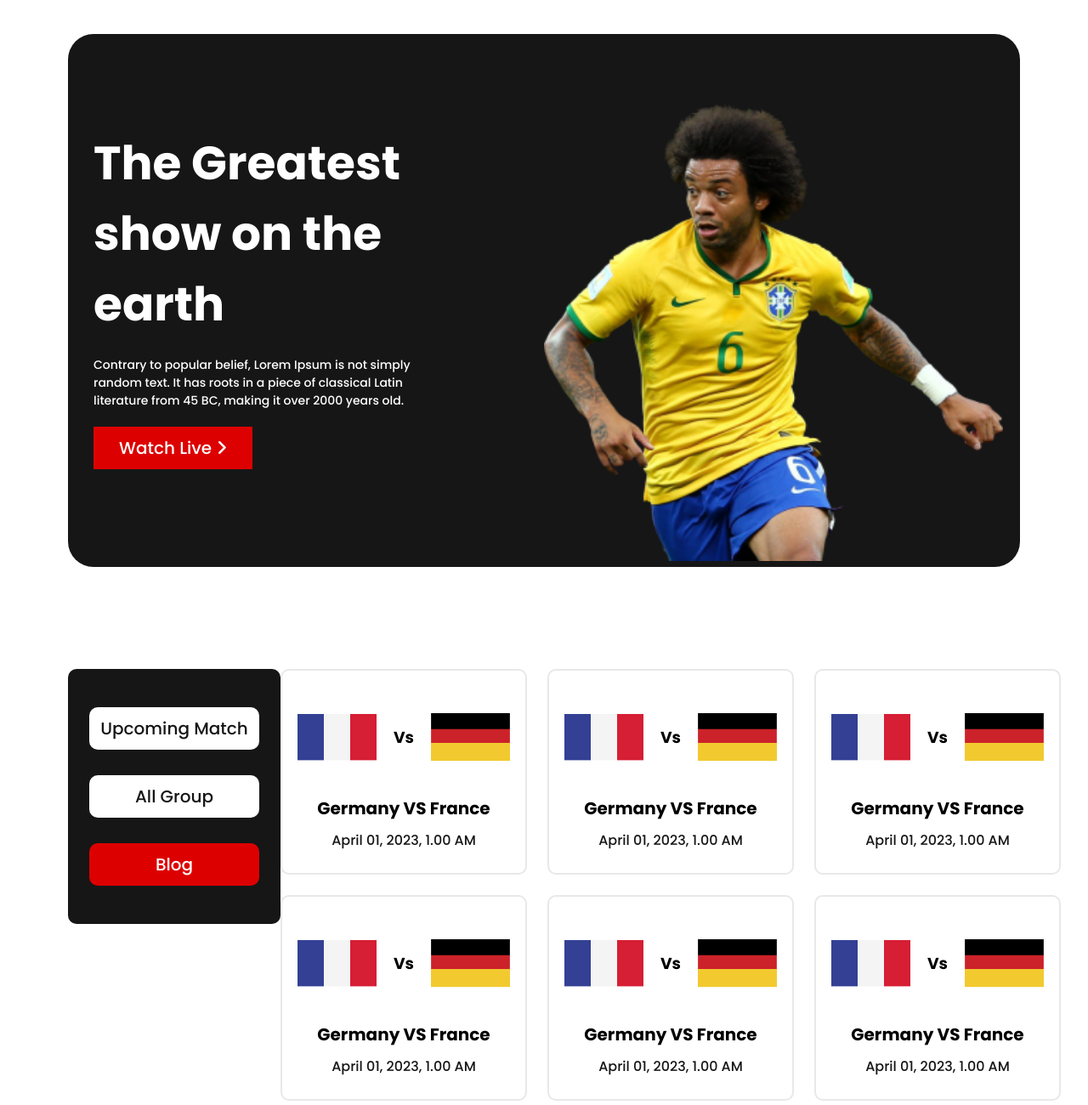
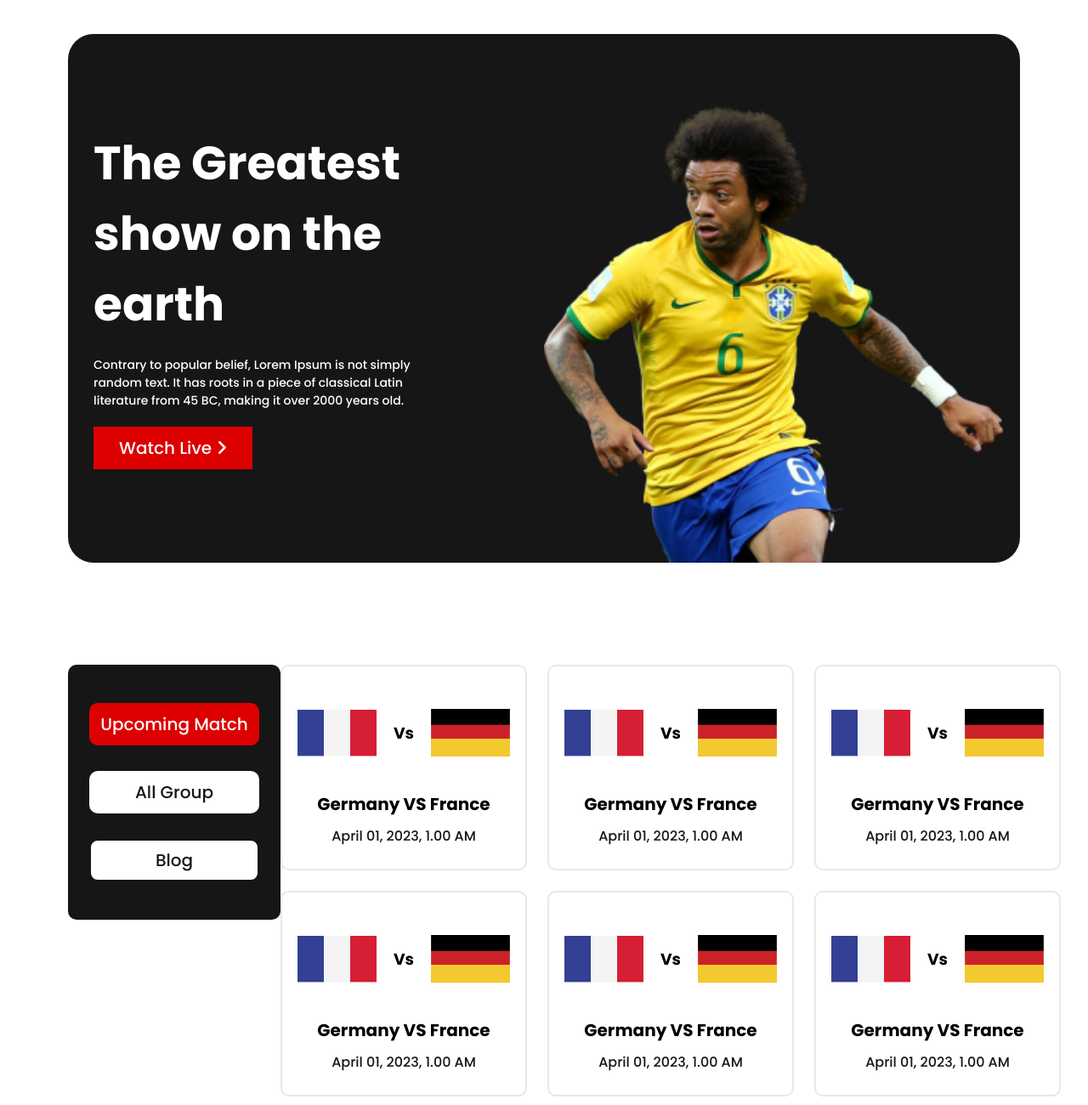
Before and after one commit to shamim-s/world-cup-second-page, a plain HTML site: page index.html in a window 1280 px wide. Shown: the top 1300 px of the page at 85% size. Drawn offline with Linux system fonts and the light colour scheme.

Commit message:
Page two final

```diff
--- a/style.css
+++ b/style.css
@@ -73,9 +73,10 @@ p.slid-left{
 /*------------------------------------------------------------------------
 ----------- top player image -------------------------------------------- */
 .header-image img{
+    vertical-align: bottom;
     width: 540px;
     height: 540px;
-    margin-top: 80px;
+    margin-top: 82px;
     margin-right: 20px;
 }
 /* --------------------------------------------------------------------------
@@ -206,11 +207,21 @@ p.slid-left{
     color: #FFFF;
 }
 .sec-two-container .flex-item .item-3{
-    background-color: #d00;
-    color: #FFFF;
+    border: 2px solid #161616;
+    background-color: #FFFF;
+    color: #161616;
 }
 .sec-two-container .flex-item .item-1{
     margin-top: 30px;
+}
+.sec-two-container .flex-item .item-1{
+    background-color: #d00;
+}
+.sec-two-container .flex-item .item-1 a{
+    color: #FFFF;
+}
+.sec-two-container .flex-item .item-3 a{
+    color: #161616;
 }
 /* -------------------------------------------------------------------
 -------------------section two grid items --------------------------------*/
@@ -372,12 +383,12 @@ hr{
     .btn-2 .link-3{
         color: #FFFF;
     }
-    .sec-two-container .flex-item .item-1 {
+
+    .sec-two-container .flex-item .item-1{
         background-color: #d00;
         color: #FFFF;
     }
-    .sec-two-container .flex-item .item-1{
-        background-color: #d00;
+    .sec-two-container .flex-item .item-1 a{
         color: #FFFF;
     }
     .sec-two-container .flex-item .item-1{
@@ -432,9 +443,10 @@ footer{
         align-items: center;
     }
     .header-image img{
+        vertical-align: bottom;
         width: 323px;
         max-height: 340px;
-        margin-top: 60px;
+        margin-top: 58px;
         margin-right: 20px;
     }
     .container .header-info .section-title{
@@ -545,6 +557,7 @@ footer{
     .sec-two-container .flex-item .item-1{
         margin-top: 0px;
     }
+
     .sec-two-container .flex-item .item-1{
         background-color: #d00;
         color: #FFFF;
```
